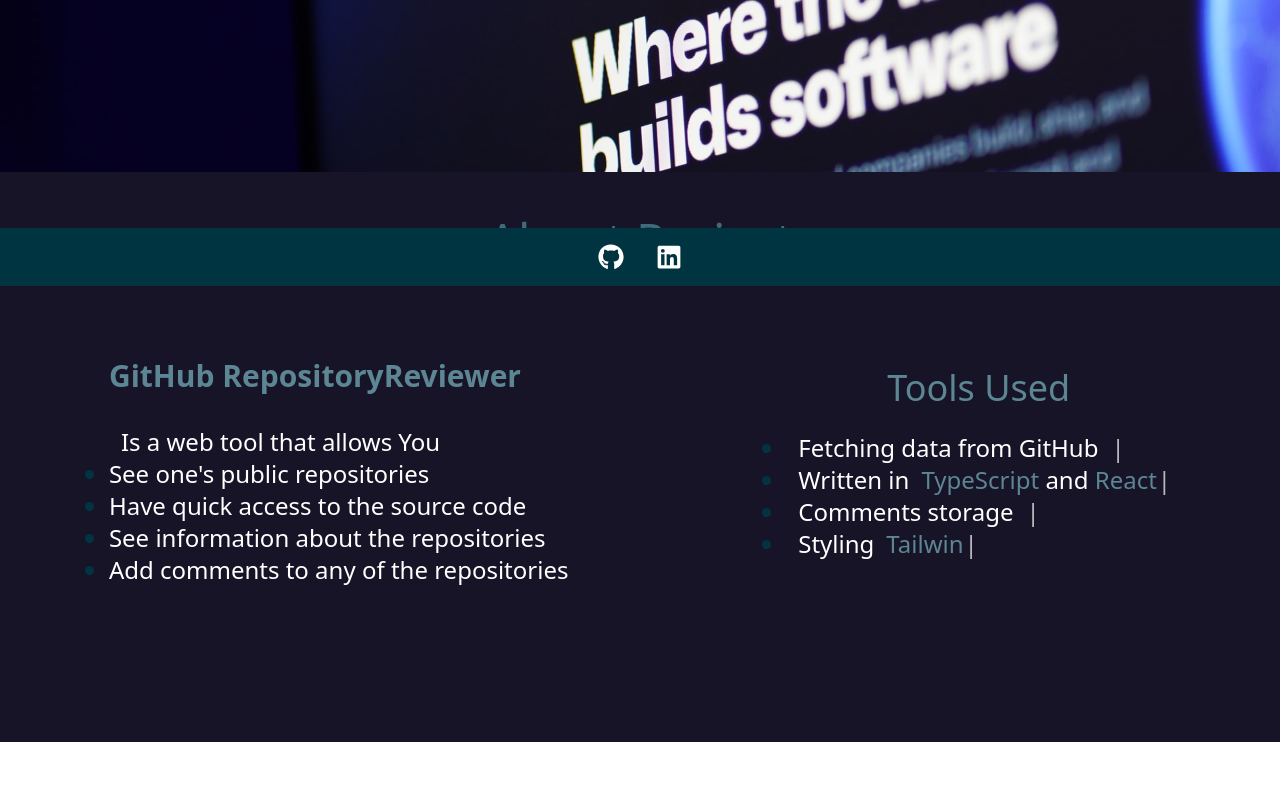
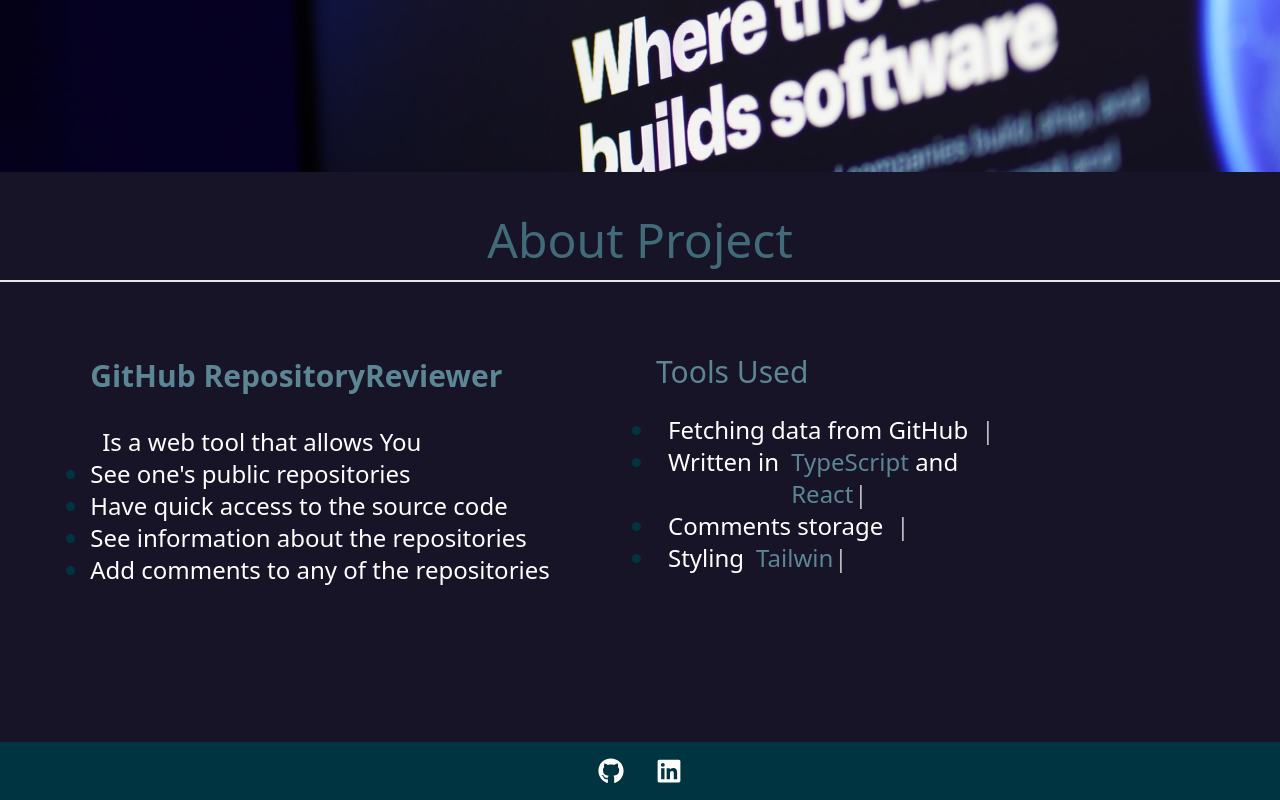
Before and after one commit to ionut1195/RepositoryReviewer, a React (Create React App) app: page / in a window 1280 px wide. Shown: the part 514-1314 px from the top of the page. Before the commit the page ends 1256 px from the top, so only its background shows below. Built offline with nearby package versions, Linux system fonts and the light colour scheme.

Commit message:
small design change

```diff
--- a/src/common/apollo-client.ts
+++ b/src/common/apollo-client.ts
@@ -19,7 +19,7 @@
 })
 
 const commentsLink = createHttpLink({
-	uri: 'http://localhost:5000/graphql'
+	uri: 'https://repo-reviewer-b.herokuapp.com/graphql'
 })
 
 const client = new ApolloClient({
--- a/src/components/About.tsx
+++ b/src/components/About.tsx
@@ -8,12 +8,12 @@
         <div className="container mx-auto ">
         <h2 className='my-6 pb-5 border-b-2 text-4xl md:text-[3rem] text-center text-[#416b78]'>About Project</h2>
         </div>
-        <div className="container flex flex-col py-3 mx-auto md:flex-row md:justify-around">
-          <div className="flex flex-col items-center justify-center mx-auto md:m-0">
+        <div className=" pl-2 container md:gap-6 flex flex-col py-3 mx-auto md:flex-row md:justify-around">
+          <div className="flex flex-col w-full sm:w-[1/3] items-center justify-center mx-auto md:m-0">
             <div className='pt-10 text-white md:text-xl lg:text-2xl'><span className='font-bold text-lg md:text-2xl lg:text-3xl text-[#5c8694]'>GitHub RepositoryReviewer</span>
               <div className='px-3'><br /> Is a web tool that allows You</div>
               <div>
-                <ul className='list-disc marker:text-[#003440]'>
+                <ul className='list-disc pl2 marker:text-[#003440]'>
                   <li>See one's public repositories</li>
                   <li>Have quick access to the source code</li>
                   <li>See information about the repositories</li>
@@ -22,13 +22,13 @@
               </div>
             </div>
           </div>
-          <div className="flex flex-col items-center justify-center mx-auto md:m-0">
-            <h3 className='my-6 text-2xl md:text-4xl text-[#5c8694]'>Tools Used</h3>
-            <div className='text-white'>
-              <ul className='list-disc md:text-xl lg:text-2xl marker:text-[#003440]'>
+          <div className="flex flex-col w-full sm:w-[1/3] items-left  justify-center mx-auto md:m-0">
+            <h3 className='my-6 text-2xl md:text-3xl text-[#5c8694]'>Tools Used</h3>
+            <div className='text-white mx-auto w-full'>
+              <ul className='list-disc flex flex-col w-full items-left md:text-xl lg:text-2xl marker:text-[#003440]'>
               <li><div className="flex">
                 <div className='px-3'>Fetching data from GitHub</div>
-                <Typewriter
+                <div className='w-[8rem]'><Typewriter
                   onInit={typewriter => {
                     typewriter.typeString('<span style="color:#5c8694">GraphQl</span>')
                     .pauseFor(3000)
@@ -38,11 +38,11 @@
                   options={{
                     loop: true
                   }}
-                />
+                /></div>
               </div></li>
               <li><div className="flex">
                 <div className='px-3'>Written in</div>
-                <Typewriter
+                <div className="w-[15rem]"><Typewriter
                   onInit={typewriter => {
                     typewriter.typeString('<span style="color:#5c8694">TypeScript</span>')
                     .typeString('<span style="color:#FFF"> and </span>')
@@ -53,13 +53,12 @@
                   }}
                   options={{
                     loop: true
-                  }}
-                />
+                  }}/></div>
               </div></li>
               <li>
                 <div className="flex">
                 <div className='px-3'>Comments storage</div>
-                <Typewriter
+                <div className="w-[15rem]"><Typewriter
                   onInit={typewriter => {
                     typewriter.typeString('<span style="color:#5c8694">MongoDb</span>')
                     .pauseFor(3000)
@@ -69,13 +68,13 @@
                   options={{
                     loop: true
                   }}
-                />
+                /></div>
               </div>
               </li>
               <li>
                 <div className="flex">
                   <div className='px-3'>Styling</div>
-                  <Typewriter
+                  <div className="w-[15rem]"><Typewriter
                     onInit={typewriter => {
                       typewriter.typeString('<span style="color:#5c8694">TailwindCss</span>')
                       .pauseFor(3000)
@@ -85,7 +84,7 @@
                     options={{
                       loop: true
                     }}
-                  />
+                  /></div>
                 </div>
               </li>
               </ul>
--- a/src/components/AddComment.tsx
+++ b/src/components/AddComment.tsx
@@ -6,6 +6,13 @@
 
 type addCommentType = {
 	repositoryId: string
+}
+
+type Comment = {
+		id: string,
+		author: string,
+		content: string,
+		repositoryId: string
 }
 
 export default function AddComment({repositoryId}:addCommentType) {
@@ -40,7 +47,7 @@
 	<div className='mt-4'>
 		<h2 className='mb-2 text-xl font-semibold text-gray-600'>Share Your Opinion</h2>
 		<form className='' onSubmit={onSubmit}>
-			<input className='w-full border border-gray-300 rounded-lg bg-gray-50' type='text' placeholder='Github Username'
+			<input className='pl-3 w-full border border-gray-300 rounded-lg bg-gray-50' type='text' placeholder='Github Username'
 					value={author} onChange={(e:React.ChangeEvent<HTMLInputElement>) => {setAuthor(e.currentTarget.value);}} />
 			<textarea onChange={(e) => setContent(e.target.value)} id="message" value={content} rows={4} className="block p-2.5 mt-1 w-full text-sm text-gray-900 bg-gray-50 rounded-lg border border-gray-300 focus:ring-blue-500 focus:border-blue-500 dark:bg-gray-700 dark:border-gray-600 dark:placeholder-gray-400 dark:text-white dark:focus:ring-blue-500 dark:focus:border-blue-500" placeholder="Leave a comment..." />
 			<button className='w-full py-1 font-semibold text-white bg-blue-600 rounded-md hover:bg-blue-800 text-md ' type='submit' >Submit</button>
--- a/src/components/DefaultComponent.tsx
+++ b/src/components/DefaultComponent.tsx
@@ -21,6 +21,7 @@
         <div className='max-w-[1080px] mx-3 sm:mx-auto my-4'>
           <Search getLazyData={getData} handleSetUserName={handleSetUserName} />
         </div>
+        <section title='hero'>
         <div className='bg-[#040116]'>
           <div className="flex relative justify-center mx-auto overflow-hidden lg:container h-[60vh]">
             <img className='object-cover w-full h-auto mx-auto shadow-2xl' src={require('../assets/hero.jpg')} alt="" />
@@ -43,6 +44,7 @@
             </div>
           </div>
         </div>
+        </section>
         <About />
         <Footer />
       </div>
--- a/src/components/Footer.tsx
+++ b/src/components/Footer.tsx
@@ -5,7 +5,7 @@
   return (
     <section title='footer' className=''>
 
-      <div className="fixed bg-[#003440] w-full py-4  bottom-0 flex">
+      <div className=" bg-[#003440] w-full py-4  bottom-0 flex">
         <div className="container flex justify-center mx-auto gap-x-8">
           <a href="https://github.com/ionut1195" rel="noreferrer" target={'_blank'}>
             <FaGithub size={26} className='fill-white' />
--- a/src/components/Modal.tsx
+++ b/src/components/Modal.tsx
@@ -14,11 +14,11 @@
   return (
     <>
       <button
-        className="px-6 py-3 my-1 mr-1 text-sm font-bold text-black uppercase transition-all duration-150 ease-linear rounded outline-none hover:bg-blue-500 hover:text-white active:bg-blue-600 hover:shadow-lg focus:outline-none"
+        className="px-6 py-3 my-1 mr-1 text-sm font-bold text-black uppercase bg-blue-400 transition-all duration-150 ease-linear rounded outline-none hover:bg-blue-500 hover:text-white active:bg-blue-600 hover:shadow-lg focus:outline-none"
         type="button"
         onClick={() => setShowModal(true)}
       >
-        <p className='animate-pulse hover:animate-none'>view details!</p>
+        <p className='animate-pulse  hover:animate-none'>view details!</p>
       </button>
       {showModal ? (
         <>
--- a/src/components/Repository.tsx
+++ b/src/components/Repository.tsx
@@ -13,12 +13,12 @@
 
 
   return (
-    <div className='mt-5 border-b-2 container mx-auto min-w-full  h-[12rem]'>
+    <div className='mt-5 border-2 shadow-md  container mx-auto min-w-full  h-[12rem]'>
       <div className='flex flex-col'>
         <div className='flex text-lg bg-gray-200'>
           <div className='py-1 mx-auto text-xl font-bold text-gray-600 md:text-2xl'>{node.name}</div>
         </div>
-        {<div className='h-16 px-2 pt-2 mx-auto text-lg text-gray-800 md:text-xl'>{node.description ? node.description : "This repository doens't have a description"}</div>}
+        {<div className='h-16 px-2 pt-2 mx-auto text-lg overflow-auto text-gray-800 md:text-xl'>{node.description ? node.description : "This repository doens't have a description"}</div>}
         <div className='grid grid-cols-2 col-span-2 mt-2'>
           {node.languages.nodes.map(lang => <div style={{color: lang.color}} className='mx-auto font-bold'>{lang.name}</div>)}
         </div>
```
Also changed, not shown: src/components/Repositories.tsx (+0 -7 lines), src/components/app/app.component.tsx (+0 -8 lines).
